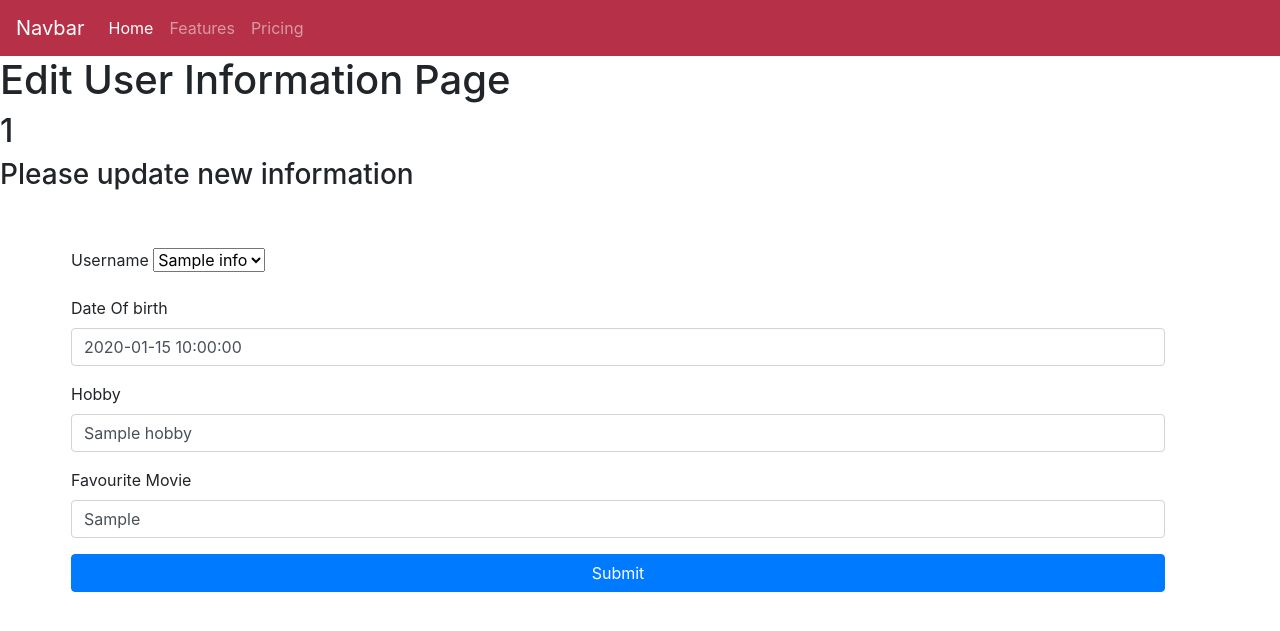
After one commit to ashur-k/creacticing-CRUD-MONGO-DB, a Flask app: template templates/edit_user_info.html in a window 1280 px wide. The commit adds this page. Shown: the top 631 px of the page. Run offline with Flask 2, Linux system fonts and the light colour scheme; the template is opened without the code that fills it: most values are stand-ins (such as "Sample title", 1, 10 or a date in 2020); some libraries are stand-ins or nearby versions.

Commit message:
User Inforamtion updating feature Implemented

```diff
--- a/app.py
+++ b/app.py
@@ -2,6 +2,7 @@ import os
 from flask import Flask, render_template, url_for, request, session, redirect, jsonify, flash
 from flask_pymongo import PyMongo
 from passlib.hash import pbkdf2_sha256
+from bson.objectid import ObjectId
 
 
 app = Flask(__name__)
@@ -17,7 +18,6 @@ mongo = PyMongo(app)
 def index():
     if 'username' in session:
         return redirect(url_for('userinfo'))
-
     return render_template('index.html')
 
 
@@ -45,11 +45,10 @@ def register():
             hash = pbkdf2_sha256.hash(request.form['password'])
             users.insert({'name': request.form['username'], 'password': hash})
             session['username'] = request.form['username']
-
-            return render_template('additional_reg_info.html', name=mongo.db.users.find_one({"name":request.form['username']}))
+            return render_template('additional_reg_info.html',
+                                    name=mongo.db.users.find_one(
+                                    {"name":request.form['username']}))
         flash('User name already exist')
-
-
     return render_template('register.html')
 
 
@@ -62,12 +61,10 @@ def insert_additional_info():
 
 @app.route('/userinfo')
 def userinfo():
-    tim_testing = mongo.db.users_account_info.find()
-    for x in tim_testing:
-        print(x)
     return render_template('user_info.html',
                            users_account_info=
-                           mongo.db.users_account_info.find_one({"name":session['username']}))
+                           mongo.db.users_account_info.find_one(
+                               {"name":session['username']}))
 
 
 @app.route('/signout')
@@ -76,6 +73,26 @@ def signout():
     return redirect('/')
 
 
+@app.route('/edit_user_info/<users_id>')
+def edit_user_info(users_id):
+    users_info =  mongo.db.users_account_info.find_one({"_id": ObjectId(users_id)})
+    user = mongo.db.users.find_one({"name": session['username']})
+    return render_template('edit_user_info.html', info=users_info, users_login_details=user)
+
+
+@app.route('/update_user_info/<user_id>', methods=["POST"])
+def update_user_info(user_id):
+    user_info = mongo.db.users_account_info
+    user_info.update({'_id': ObjectId(user_id)},
+    {
+        'name':request.form.get('name'),
+        'date_of_birth':request.form.get('date_of_birth'),
+        'hobby': request.form.get('hobby'),
+        'favourite_moive': request.form.get('favourite_moive')
+    })
+    return redirect(url_for('userinfo'))
+
+
 if __name__ == '__main__':
     app.run(
         host=os.environ.get('IP'),
--- a/templates/additional_reg_info.html
+++ b/templates/additional_reg_info.html
@@ -14,15 +14,15 @@
                 </div>
                 <div class="form-group">
                     <label for="date_of_birth">Date Of birth</label>
-                    <input type="text" class="form-control" id="date_of_birth" name="date_of_birth">
+                    <input type="text" class="form-control" id="date_of_birth" name="date_of_birth" required>
                 </div>
                 <div class="form-group">
                     <label for="hobby">Hobby</label>
-                    <input type="text" class="form-control" id="hobby" name="hobby"/>
+                    <input type="text" class="form-control" id="hobby" name="hobby" required/>
                 </div>
                 <div class="form-group">
                     <label for="favourite_moive">Favourite Movie</label>
-                    <input type="text" class="form-control" id="favourite_moive" name="favourite_moive">
+                    <input type="text" class="form-control" id="favourite_moive" name="favourite_moive" required>
                 </div>
                 <button type="submit" class="btn btn-primary btn-block">Submit</button>
             </form>
--- /dev/null
+++ b/templates/edit_user_info.html
@@ -0,0 +1,32 @@
+{% extends 'base.html' %}
+
+{% block head %} Edit User Information {% endblock %}
+
+{% block content %}
+<h1>Edit User Information Page</h1>
+<h2>{{users_login_details._id}}</h2>
+<h3>Please update new information</h3>
+<div class="container p-2 m-5">
+<form action="{{ url_for('update_user_info', user_id=info._id) }}" method="POST" class="col s12">
+   <div class="form-group">
+      <label for="name">Username</label>
+      <select id="name" name="name">
+         <option value="{{info.name}}">{{info.name}}</option>
+      </select>
+   </div>
+   <div class="form-group">
+      <label for="date_of_birth">Date Of birth</label>
+      <input type="text" class="form-control" id="date_of_birth" name="date_of_birth" value="{{info.date_of_birth}}" required>
+   </div>
+   <div class="form-group">
+      <label for="hobby">Hobby</label>
+      <input type="text" class="form-control" id="hobby" name="hobby" value="{{info.hobby}}" required/>
+   </div>
+   <div class="form-group">
+      <label for="favourite_moive">Favourite Movie</label>
+      <input type="text" class="form-control" id="favourite_moive" name="favourite_moive" value="{{info.favourite_moive}}" required>
+   </div>
+   <button type="submit" class="btn btn-primary btn-block">Submit</button>
+</form>
+</div>
+	{% endblock %}
--- a/templates/index.html
+++ b/templates/index.html
@@ -10,11 +10,11 @@
     <form name="login_form" method="POST" action="{{url_for('login')}}">
     <div class="form-group">
       <label for="username">Username</label>
-      <input type="text" class="form-control" id="username" name="username" aria-describedby="emailHelp"/>
+      <input type="text" class="form-control" id="username" name="username" aria-describedby="emailHelp" required/>
     </div>
     <div class="form-group">
       <label for="password">Password</label>
-      <input type="password" class="form-control" id="password" name="password"/>
+      <input type="password" class="form-control" id="password" name="password" required/>
     </div>
       <button type="submit" class="btn btn-primary">Log In</button>
 
--- a/templates/register.html
+++ b/templates/register.html
@@ -11,11 +11,11 @@
     <form method="POST" action="{{url_for('register')}}">
     <div class="form-group">
       <label for="Username">Username</label>
-      <input type="text" class="form-control" id="name" name="username" aria-describedby="emailHelp"/>
+      <input type="text" class="form-control" id="name" name="username" aria-describedby="emailHelp" required/>
     </div>
     <div class="form-group">
       <label for="password">Password</label>
-      <input type="password" class="form-control" id="password" name="password"/>
+      <input type="password" class="form-control" id="password" name="password" required/>
     </div>
         <p>Please provide additional inforamtion</p>
       <button type="submit" class="btn btn-primary btn-block">Next</button>
```
Also changed, not shown: templates/user_info.html (+8 -1 lines), static/css/style.css (line endings or trailing spaces).
